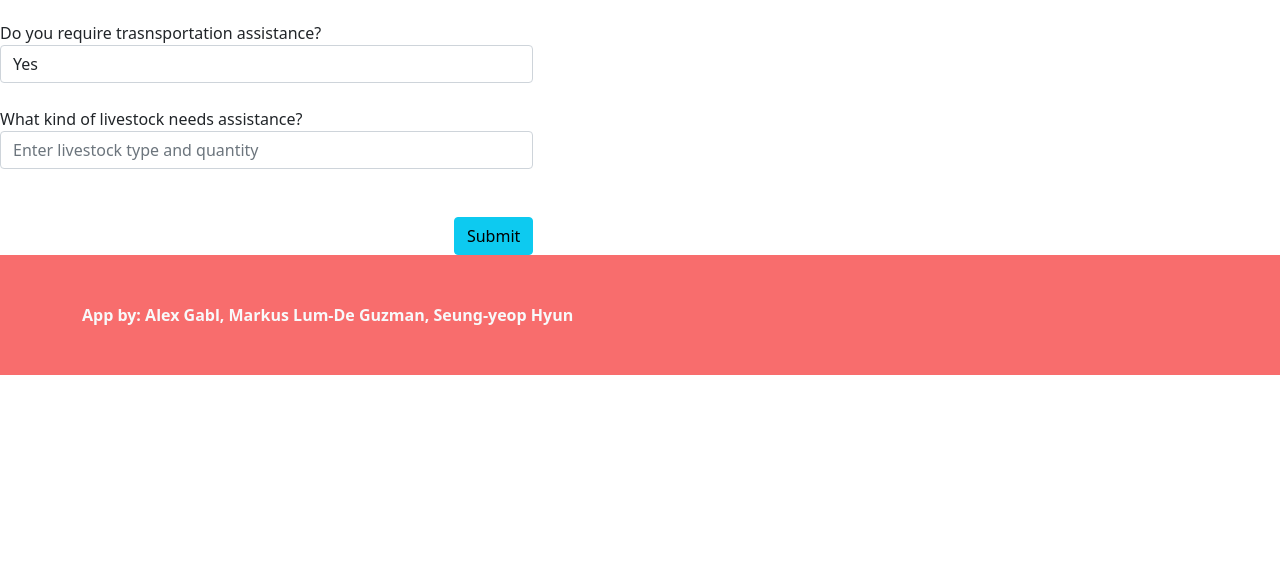
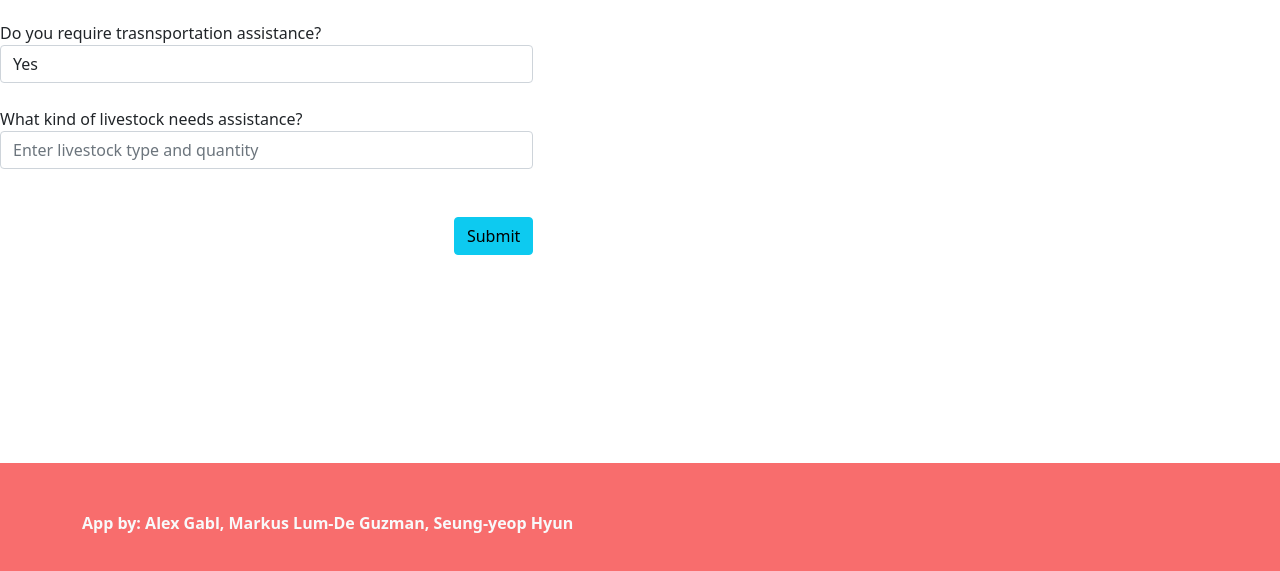
Before and after one commit to Xander-Chase/farm-ERGENCY, a website: page alert.html in a window 1280 px wide. Shown: the part 217-788 px from the top of the page. Drawn offline with nearby package versions, Linux system fonts and the light colour scheme; no server answers.

Commit message:
modify navBarFooter.css

```diff
--- a/navBarFooter.css
+++ b/navBarFooter.css
@@ -36,8 +36,8 @@
   }
 
   footer {
-    /* position: fixed;
-    bottom: 0; */
+    position:fixed;
+    bottom: 0;
     width: 100%;
     height: 120px;
     background-color: rgb(248, 109, 109);
```
